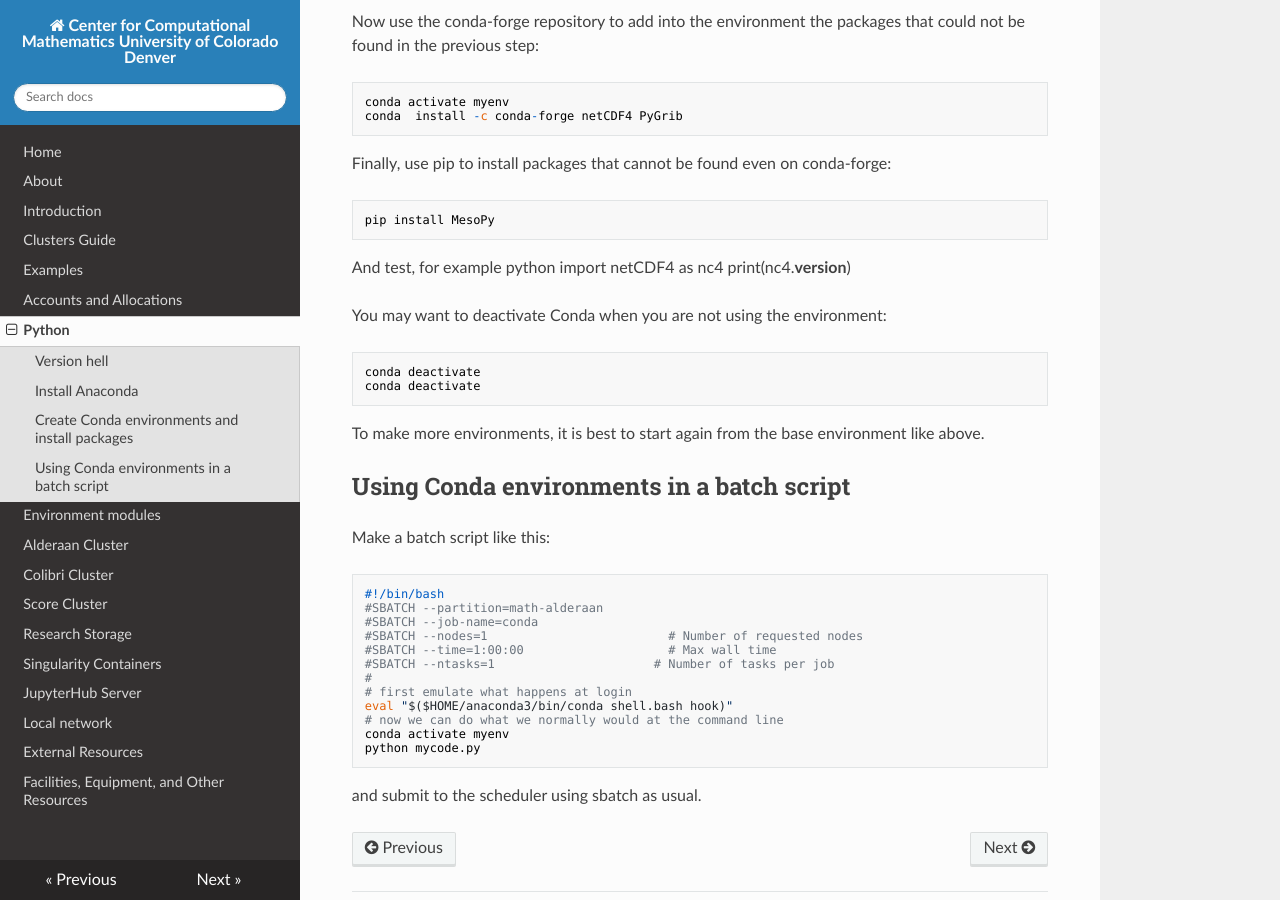
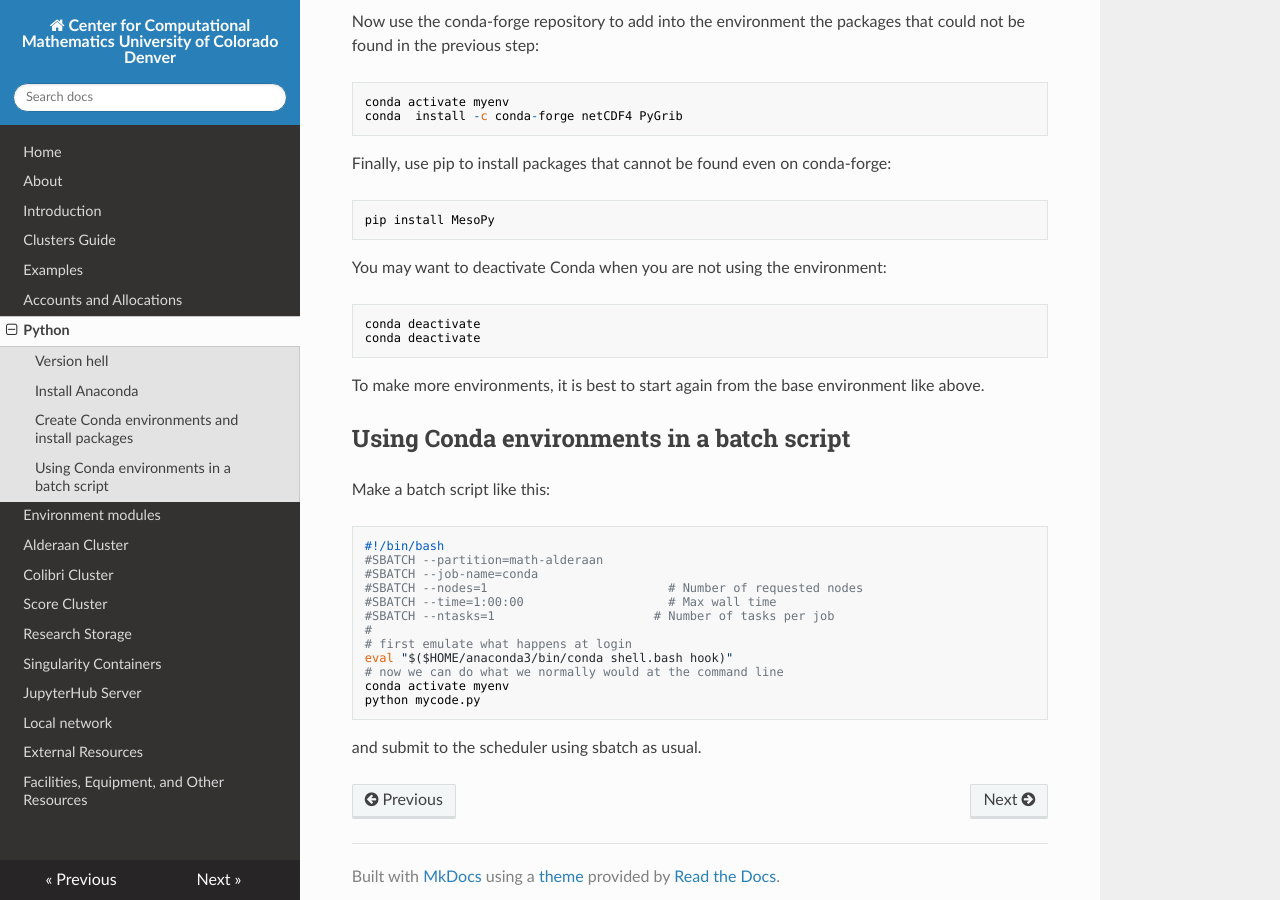
Before and after one commit to ccmucdenver/ccm-docs, an MkDocs documentation site: the page built from docs/python.md, in a window 1280 px wide and 900 px high, scrolled down 1545 px. Built offline with MkDocs 1.6.1, drawn with Linux system fonts in a browser that asks for light colours; nearby versions of some CDN libraries.

Commit message:
small edits

```diff
--- a/docs/python.md
+++ b/docs/python.md
@@ -58,11 +58,6 @@ Finally, use pip to install packages that cannot be found even on conda-forge:
 
     pip install MesoPy
 
-And test, for example
-    python
-    import netCDF4 as nc4
-    print(nc4.__version__)
-
 You may want to deactivate Conda when you are not using the environment:
 
     conda deactivate
```
